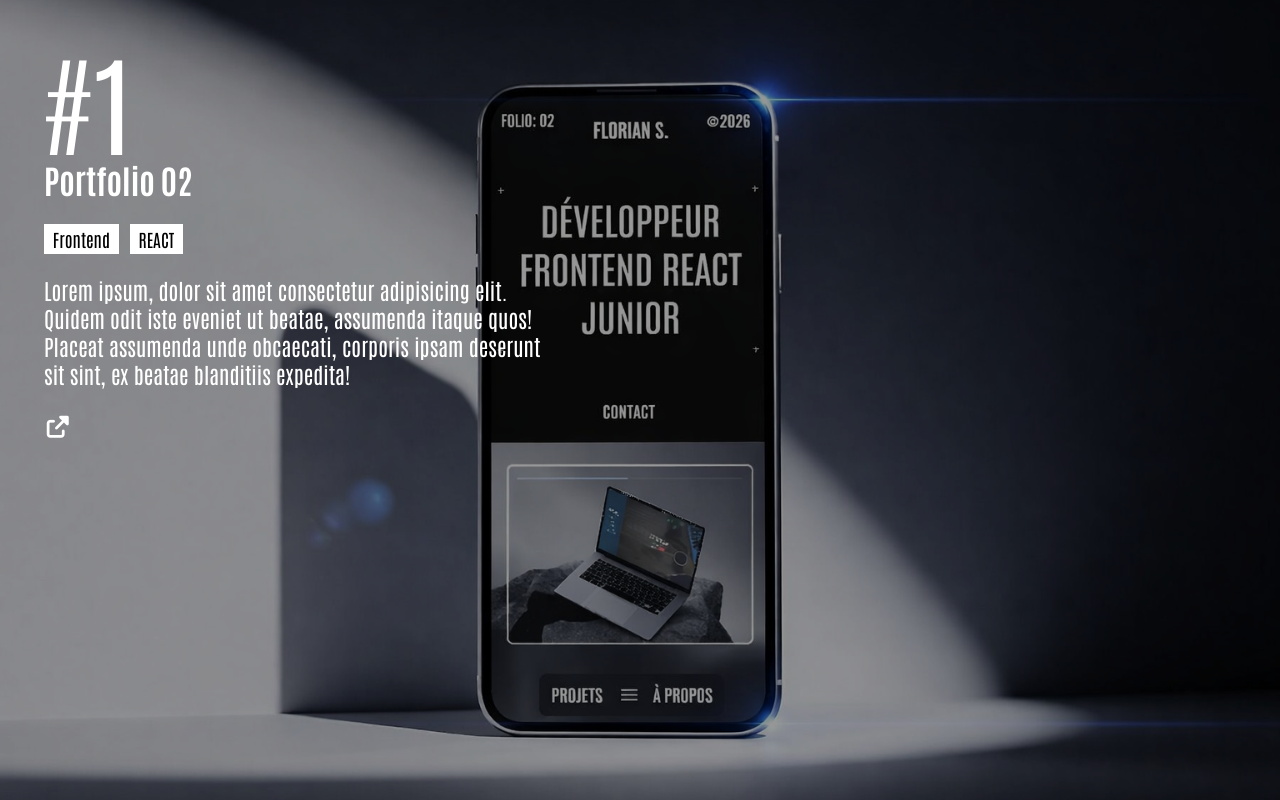
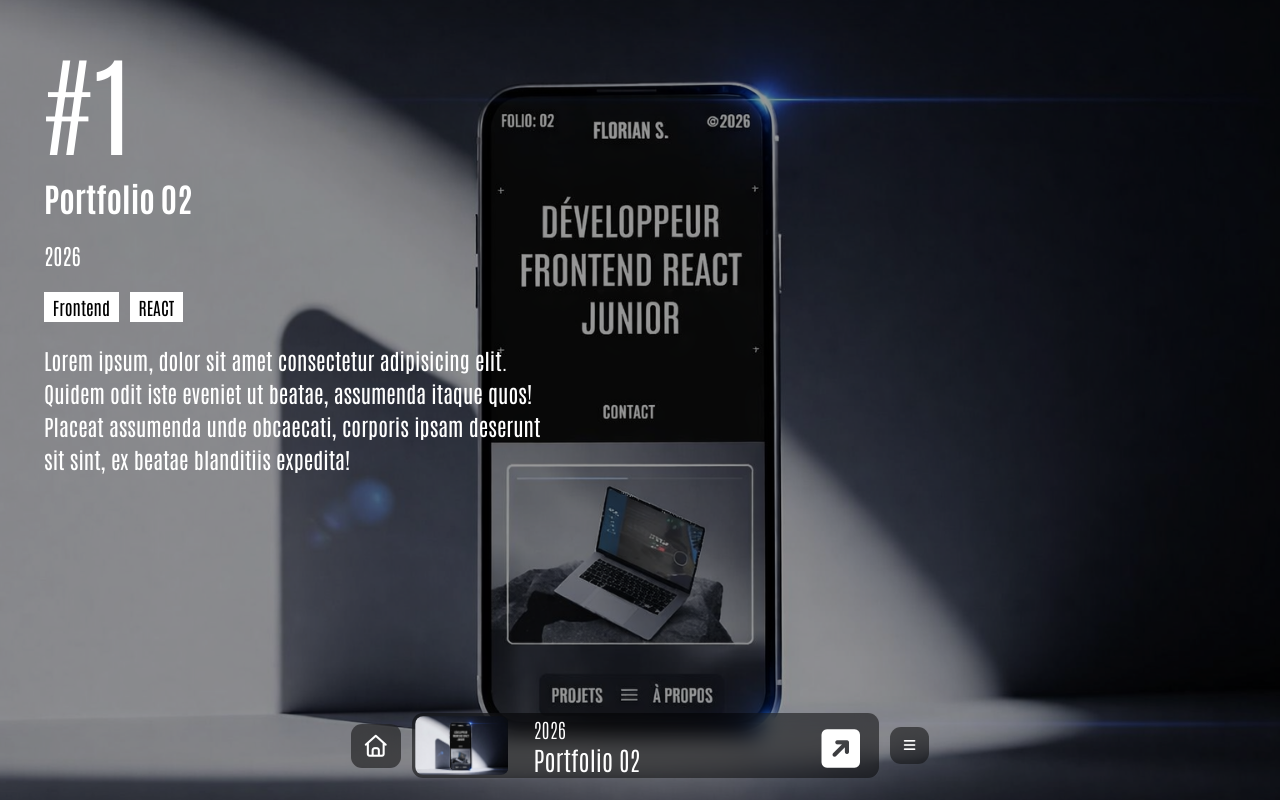
Before and after one commit to Flow2510/portfolio, a React (Vite) app: page /work in a window 1280 px wide. Shown: the top 800 px of the page. Built offline with nearby package versions, Linux system fonts and the light colour scheme; grey boxes are pictures that could not be loaded; the HTML template or start-up script is replaced by a standard one.

Commit message:
ajout du menu page work, quelques regles css

```diff
--- a/src/components/contactmodal/contactmodal.jsx
+++ b/src/components/contactmodal/contactmodal.jsx
@@ -9,7 +9,9 @@ export default function ContactModal({ setOpenModal }) {
 
     const handleSubmitContact = (e) => {
         e.preventDefault();
-        setOpenModal(prev => !prev)
+        setOpenModal(prev => !prev);
+
+
     }
 
     return(
@@ -34,7 +36,7 @@ export default function ContactModal({ setOpenModal }) {
                     </label>
                     <label className='contact-modal__label' htmlFor="">
                         <p className='contact-modal__label-title'>Message</p>
-                        <textarea className='contact-modal__label-textarea' name="" id="" onChange={(e) => setName(e.target.value)}></textarea>
+                        <textarea className='contact-modal__label-textarea' name="" id="" onChange={(e) => setMessage(e.target.value)}></textarea>
                     </label>
                     <button  className='contact-modal__button-send'>
                         Send Message
--- a/src/components/project/project.jsx
+++ b/src/components/project/project.jsx
@@ -1,7 +1,7 @@
 import { useState } from 'react'
 import './project.scss'
 
-export default function Project ({title, text, tags, image, id, counter, link, color}) {
+export default function Project ({title, text, tags, image, id, counter, date }) {
     const [opacity, setOpacity] = useState(0.4)
 
     return(
@@ -12,21 +12,16 @@ export default function Project ({title, text, tags, image, id, counter, link, c
             </div>
             <img src={image} alt="" className='project__background'/>
             <span className='project__counter'>#{counter}</span>
+
             <div className="project__content">
                 <h2 className="project__content-title">{title}</h2>
+                <p>{date}</p>
                 <div>
                     {tags.map((tag, index) => (
                         <span className='project__content-tag' key={tag + index}>{tag}</span>
                     ))}
                 </div>
                 <p className="project__content-text">{text}</p>
-                <a
-                    className='project__content-link'
-                    href={link}
-                    target='_blank'
-                >
-                    <i className="fa-solid fa-up-right-from-square"></i>
-                </a>
             </div>
         </section>
     )
--- a/src/components/project/project.scss
+++ b/src/components/project/project.scss
@@ -3,6 +3,9 @@
     width: 100%;
     padding: 1rem;
     position: relative;
+    display: flex;
+    flex-direction: column;
+    gap: 1rem;
 
     @media screen and (min-width:768px) {
         padding: 2rem;
@@ -57,9 +60,8 @@
             margin-right: 0.5rem;
         }
 
-        &-link{
-            display: block;
-            color: inherit;
+        &-text{
+            line-height: 150%;
         }
     }
 }
--- /dev/null
+++ b/src/components/projectinfobar/projectinfobar.jsx
@@ -0,0 +1,41 @@
+import { NavLink } from 'react-router-dom';
+import './projectinfobar.scss';
+import { motion } from 'motion/react';
+import { useState } from 'react';
+
+export default function ProjectInfoBar({ image, title, date, link, works }) {
+    const [menuIsOpen, setMenuIsOpen] = useState(false)
+
+    return(
+        <motion.div
+            className='project-info-bar'
+            initial={{ y: 100, x: "-50%" }}
+            animate={{ y: 0, x: "-50%" }}
+            transition={{ duration: 0.5 }}
+        >
+            <NavLink className='project-info-bar__home' to={"/"}>
+                <i className="fa-regular fa-house"></i>
+            </NavLink>
+            <div className='project-info-bar__wrapper'>
+                <img className='project-info-bar__image' src={image} alt="" />
+                <div className='project-info-bar__content'>
+                    <p className='project-info-bar__content-subtitle'>{date}</p>
+                    <h3 className='project-info-bar__content-title'>{title}</h3>
+                </div>
+                <a href={link} className='project-info-bar__content-link'>
+                    <i className="fa-solid fa-square-arrow-up-right"></i>
+                </a>
+            </div>
+            <button className='project-info-bar__button' onClick={() => setMenuIsOpen(prev => !prev)}>
+                <i className="fa-solid fa-bars"></i>
+            </button>
+            {menuIsOpen &&
+                <nav className='project-info-bar__menu'>
+                    {works.map((work, index) =>
+                        <a href={`#${work.id}`} key={work.id + index} className='project-info-bar__menu-link'>{work.name}</a>
+                    )}
+                </nav>
+            }
+        </motion.div>
+    )
+}
--- /dev/null
+++ b/src/components/projectinfobar/projectinfobar.scss
@@ -0,0 +1,96 @@
+.project-info-bar{
+    position: fixed;
+    bottom: 1rem;
+    display: flex;
+    width: 100%;
+    padding: 0 0.5rem;
+    left: 50%;
+    z-index: 50;
+    align-items: center;
+    gap: 0.5rem;
+    max-width: 600px;
+
+    &__home{
+        font-size: 1rem;
+        line-height: 100%;
+        color: inherit;
+        text-decoration: none;
+        background: rgba(0, 0, 0, 0.5);
+        backdrop-filter: blur(10px);
+        border-radius: 0.5rem;
+        display: flex;
+        justify-content: center;
+        align-items: center;
+        padding: 0.5rem;
+    }
+
+    &__wrapper{
+        background: rgba(0, 0, 0, 0.5);
+        backdrop-filter: blur(10px);
+        display: flex;
+        width: 100%;
+        align-items: center;
+        border-radius: 0.5rem;
+    }
+
+    &__content{
+        flex: 1;
+        padding: 0 1rem;
+
+        &-subtitle{
+            font-size: 0.9rem;
+            font-weight: 200;
+        }
+
+        &-title{
+            font-weight: 300;
+        }
+
+        &-link{
+            display: block;
+            padding-right: 0.5rem;
+            font-size: 2rem;
+            line-height: 100%;
+
+            i{
+                line-height: 100%;
+            }
+        }
+    }
+
+    &__button{
+        background: rgba(0, 0, 0, 0.5);
+        backdrop-filter: blur(10px);
+        border-radius: 0.5rem;
+        padding: 0.5rem;
+        color: inherit;
+        border: none;
+    }
+
+    &__image{
+        width: 100px;
+        height: 65px;
+        object-fit: cover;
+        border-radius: 0.5rem;
+        padding: 0.15rem;
+    }
+
+    &__menu{
+        display: flex;
+        flex-direction: column;
+        position: absolute;
+        bottom: 5rem;
+        right: 1rem;
+        gap: 0.5rem;
+
+        &-link{
+            color: inherit;
+            text-decoration: none;
+            font-weight: 100;
+            padding: 0.5rem;
+            background: rgba(0, 0, 0, 0.5);
+            backdrop-filter: blur(10px);
+            border-radius: 0.5rem;
+        }
+    }
+}
--- a/src/pages/work.jsx
+++ b/src/pages/work.jsx
@@ -1,9 +1,11 @@
-import { useEffect } from "react";
+import { useEffect, useState } from "react";
 import { useLocation } from "react-router-dom"
 import Project from "../components/project/project";
+import ProjectInfoBar from "../components/projectinfobar/projectinfobar";
 
 export default function Work({ works }) {
     const location = useLocation();
+    const [currentIndex, setCurrentIndex] = useState(0)
 
     useEffect(() => {
         if (location.hash) {
@@ -20,6 +22,7 @@ export default function Work({ works }) {
                     link={work.link}
                     color={work.color}
                     counter={index + 1}
+                    date={work.year}
                     id={work.id}
                     key={work.name + index}
                     title= {work.name}
@@ -28,6 +31,14 @@ export default function Work({ works }) {
                     image={work.image}
                 />
             ))}
+            <ProjectInfoBar
+                works={works}
+                image={works[currentIndex].image}
+                title={works[currentIndex].name}
+                date={works[currentIndex].year}
+                color={works[currentIndex].color}
+                link={works[currentIndex].link}
+            />
         </main>
     )
 }
```
